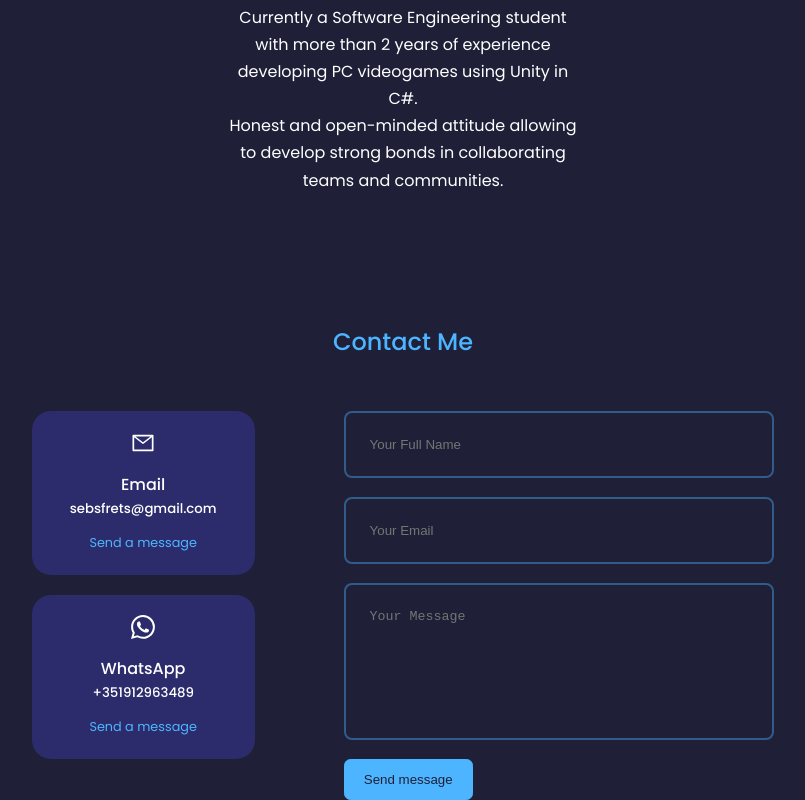
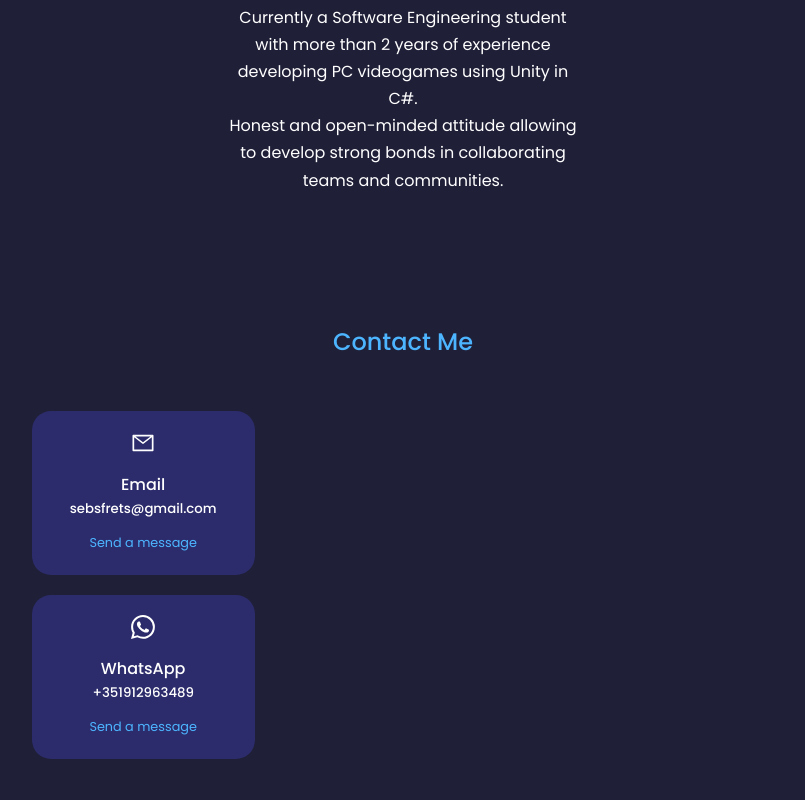
Before and after one commit to ElTraffy/SebastiaoFreitas, a React (Create React App) app: page / in a window 1280 px wide. Shown: the part 1172-1972 px from the top of the page, without its empty margins (237-1042 px from the left). After the commit the page ends 1931 px from the top, so only its background shows below. Built offline with nearby package versions, Linux system fonts and the light colour scheme.

Commit message:
Update Contact.jsx

```diff
--- a/src/components/contact/Contact.jsx
+++ b/src/components/contact/Contact.jsx
@@ -25,12 +25,6 @@ const contact = () => {
         </article>
 
       </div>
-      <form action="">
-        <input type ="text" name = 'name' placeholder = 'Your Full Name' required />
-        <input type = "email" name = 'email' placeholder='Your Email' required />
-        <textarea name="message" rows="7" placeholder='Your Message' required></textarea>
-        <button type = 'submit' className='btn btn-primary'> Send message</button>
-      </form>
     </div>
     </section>
   )
```
